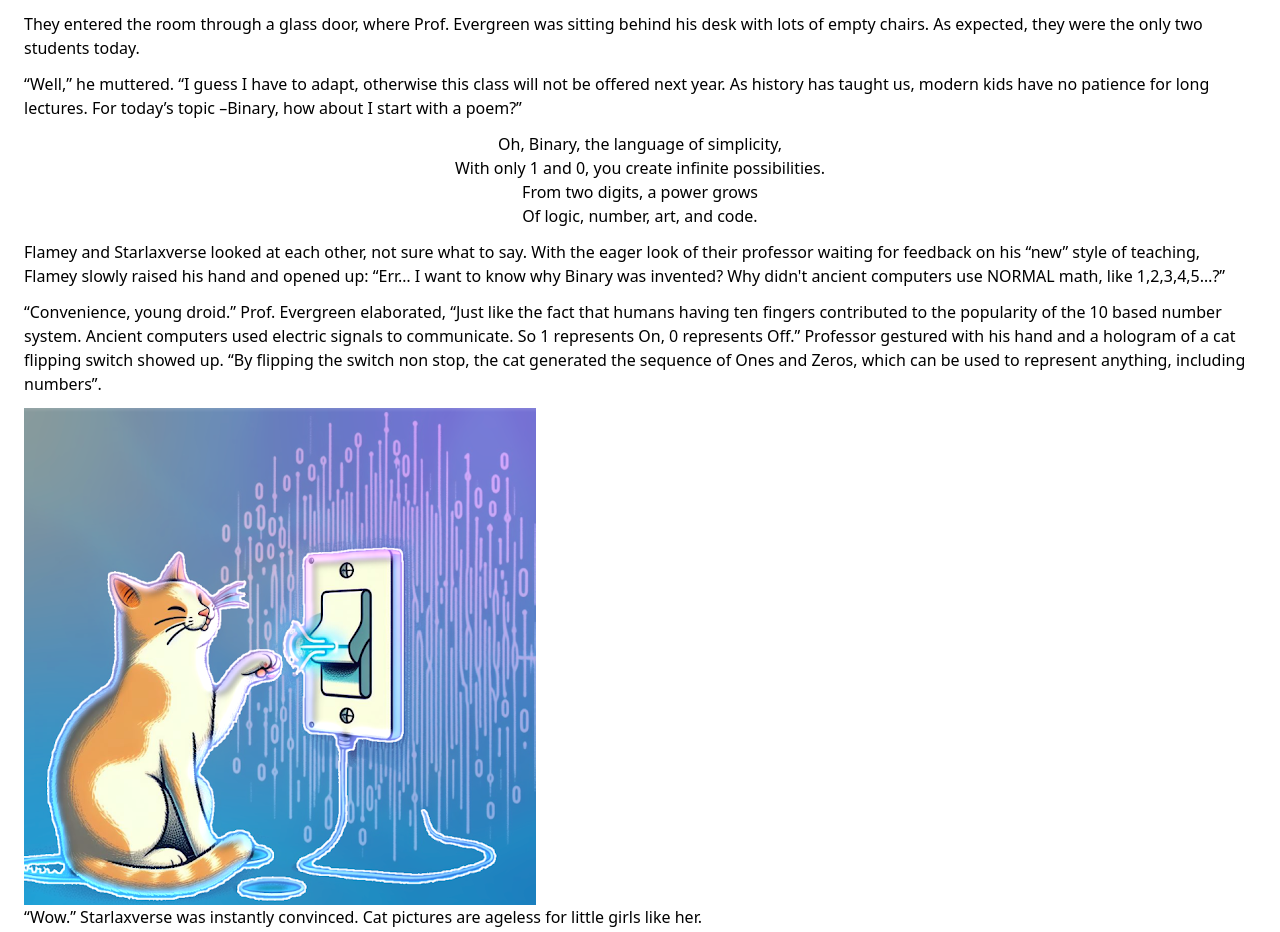
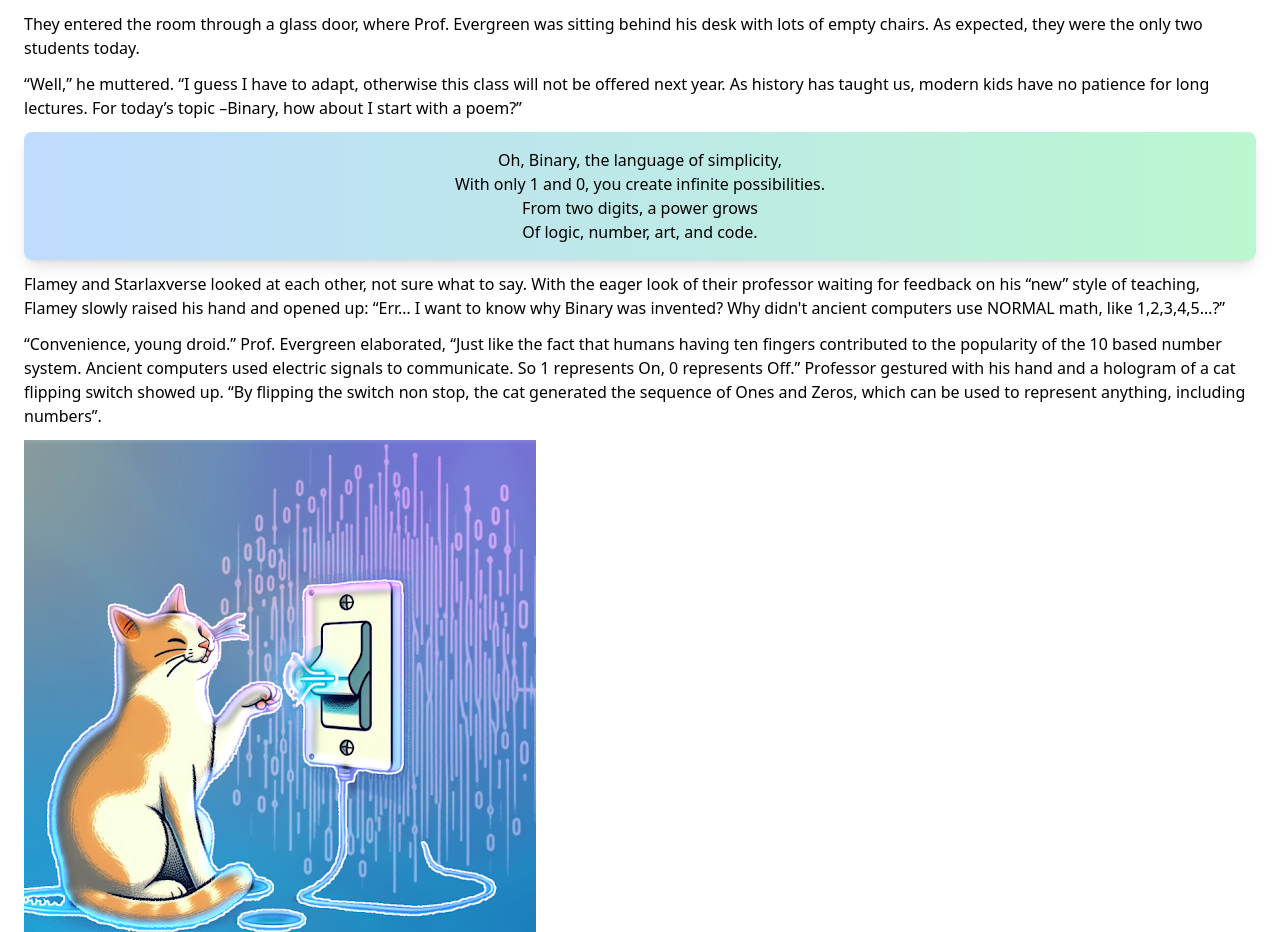
Before and after one commit to yong/lost-language-of-the-machines, a React (Vite) app: page / in a window 1280 px wide. Shown: the part 1064-1996 px from the top of the page. Built offline with nearby package versions, Linux system fonts and the light colour scheme.

Commit message:
style for poem

```diff
--- a/src/Chapter1.jsx
+++ b/src/Chapter1.jsx
@@ -12,11 +12,11 @@ const Chapter1 = () => {
 
 <p className="mb-3">“Well,” he muttered. “I guess I have to adapt, otherwise this class will not be offered next year. As history has taught us, modern kids have no patience for long lectures. For today’s topic –Binary, how about I start with a poem?”</p>
 
-<p className="mb-3 text-center">
-Oh, Binary, the language of simplicity, <br/>
-With only 1 and 0, you create infinite possibilities. <br/>
-From two digits, a power grows <br/>
-Of logic, number, art, and code.<br/>
+<p className="mb-3 text-center bg-gradient-to-r from-blue-200 to-green-200 shadow-lg p-4 rounded-lg">
+  Oh, Binary, the language of simplicity, <br/>
+  With only 1 and 0, you create infinite possibilities. <br/>
+  From two digits, a power grows <br/>
+  Of logic, number, art, and code.<br/>
 </p>
 
 <p className="mb-3">Flamey and Starlaxverse looked at each other, not sure what to say. With the eager look of their professor waiting for feedback on his “new” style of teaching, Flamey slowly raised his hand and opened up: “Err… I want to know why Binary was invented? Why didn't ancient computers use NORMAL math, like 1,2,3,4,5…?”</p>
```
